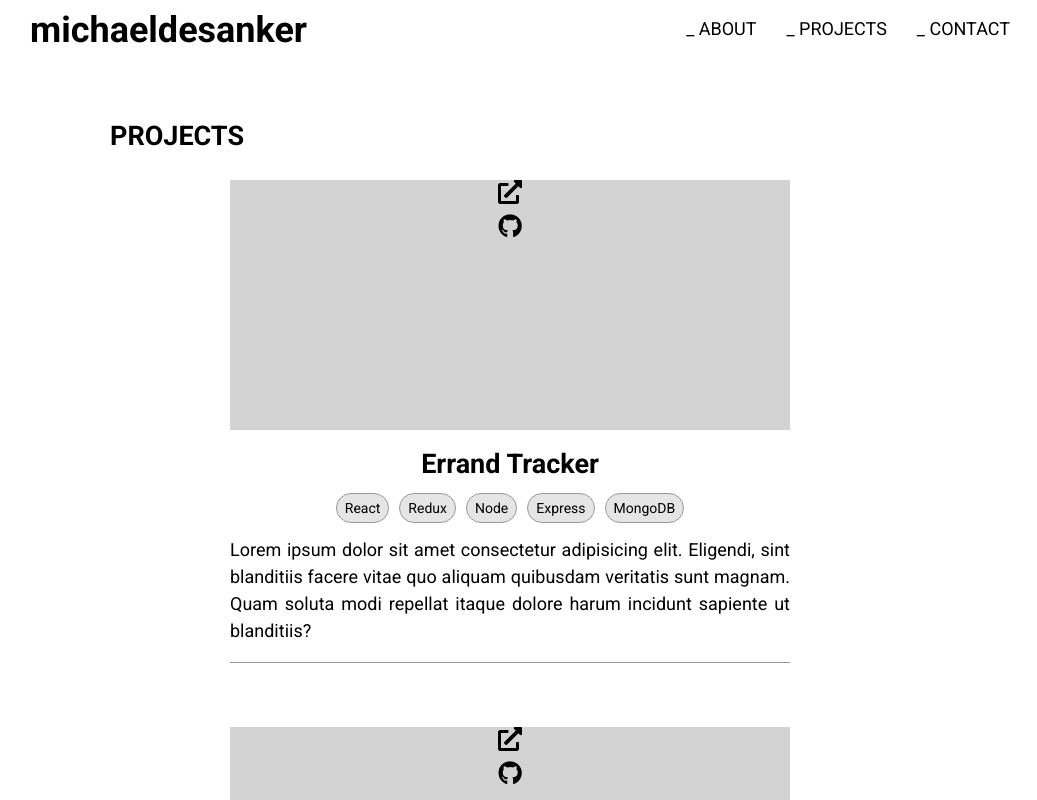
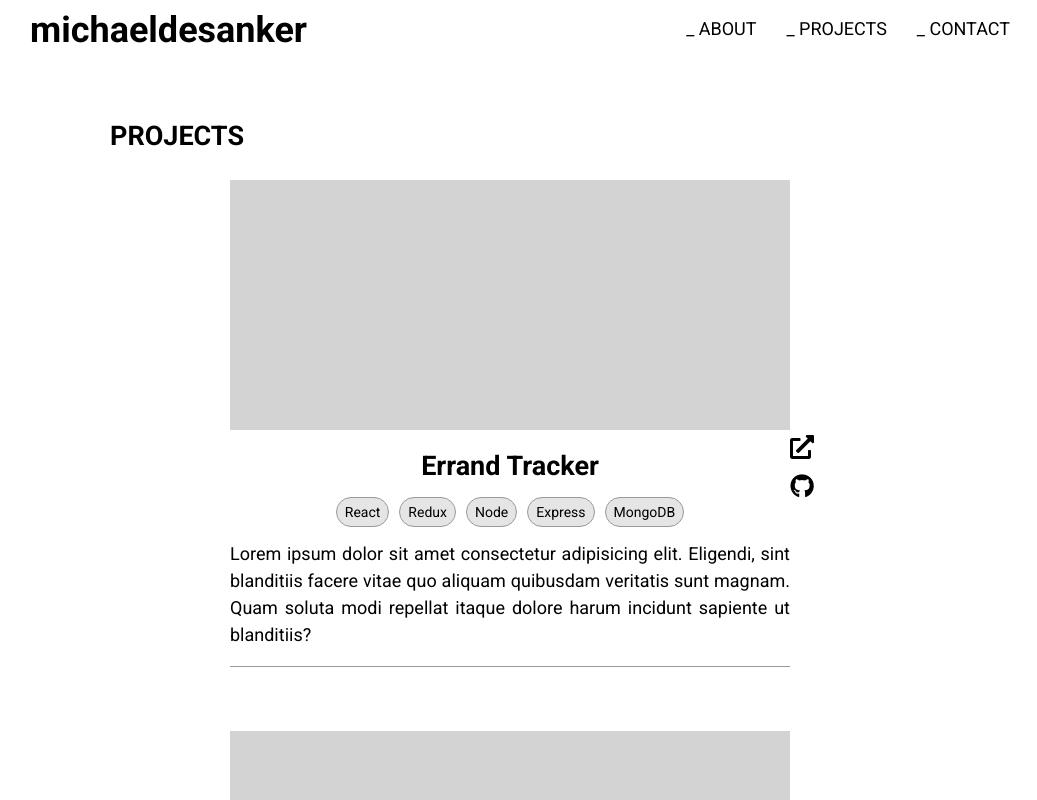
Before and after one commit to mdesanker/portfolio, a React (Create React App) app: page /projects in a window 1280 px wide. Shown: the top 800 px of the page, without its empty margins (130-1167 px from the left). Built offline with nearby package versions, Linux system fonts and the light colour scheme.

Commit message:
Position project links

```diff
--- a/src/components/views/projects/projectCard/ProjectCard.tsx
+++ b/src/components/views/projects/projectCard/ProjectCard.tsx
@@ -5,9 +5,11 @@ import StackIcon from "./StackIcon";
 const ProjectCard = () => {
   return (
     <Card>
-      <ProjectLink live="#" github="#" />
       <Img />
-      <Title>Errand Tracker</Title>
+      <TitleContainer>
+        <Title>Errand Tracker</Title>
+        <ProjectLink live="#" github="#" />
+      </TitleContainer>
       <StackContainer>
         <StackIcon text="React" />
         <StackIcon text="Redux" />
@@ -46,6 +48,15 @@ const Img = styled.div`
   margin-bottom: 1rem;
 `;
 
+const TitleContainer = styled.div`
+  position: relative;
+  width: 100%;
+  height: 36px;
+  display: flex;
+  align-items: center;
+  justify-content: center;
+`;
+
 const Title = styled.h2``;
 
 const StackContainer = styled.ul`
--- a/src/components/views/projects/projectCard/ProjectLink.tsx
+++ b/src/components/views/projects/projectCard/ProjectLink.tsx
@@ -20,10 +20,12 @@ const ProjectLink = ({ github, live }: Props) => {
 
 const LinkWrapper = styled.div`
   position: absolute;
+  right: 0;
+  transform: translateX(100%);
   display: flex;
   flex-direction: column;
   align-items: center;
-  gap: 10px;
+  gap: 15px;
 `;
 
 const Container = styled.a`
```
